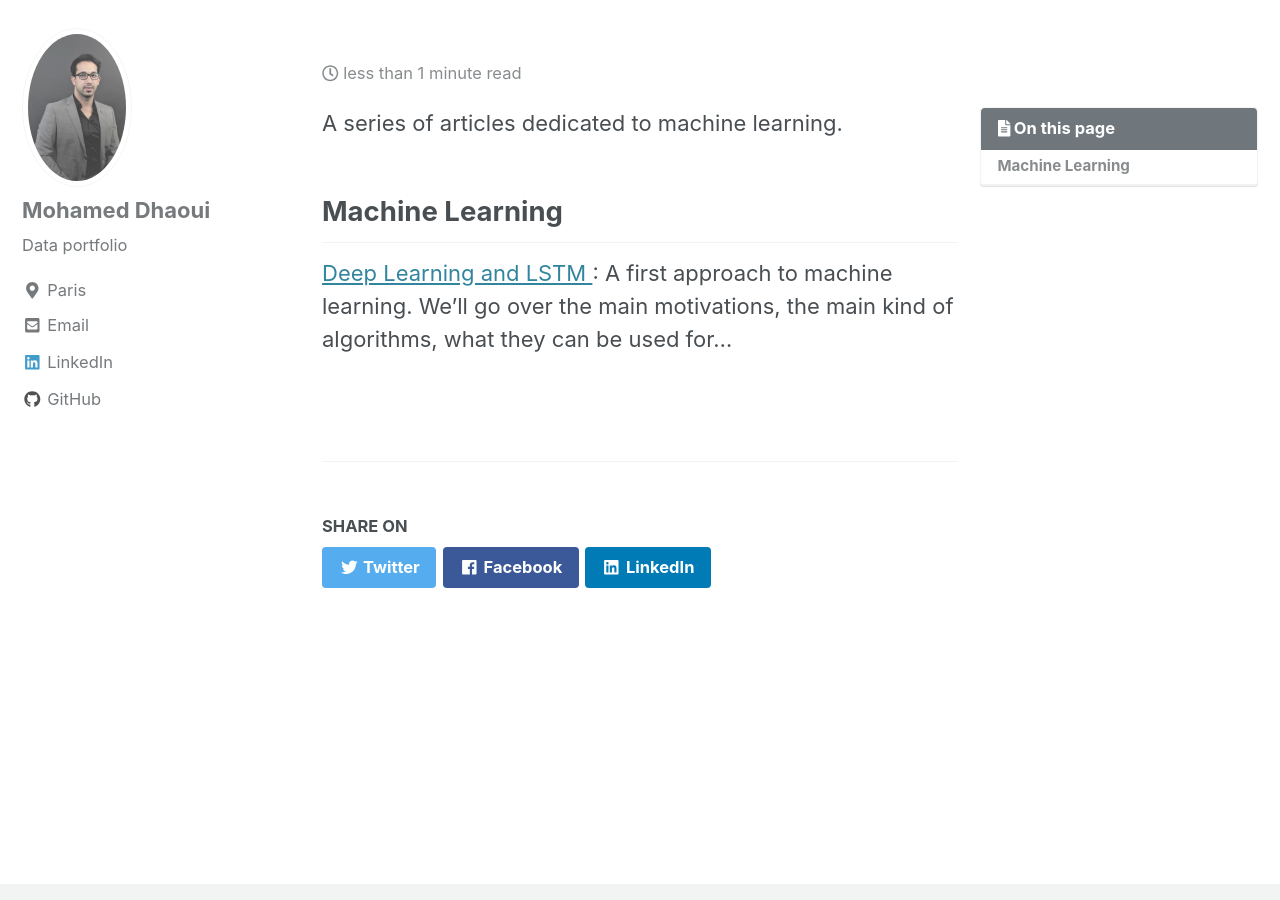
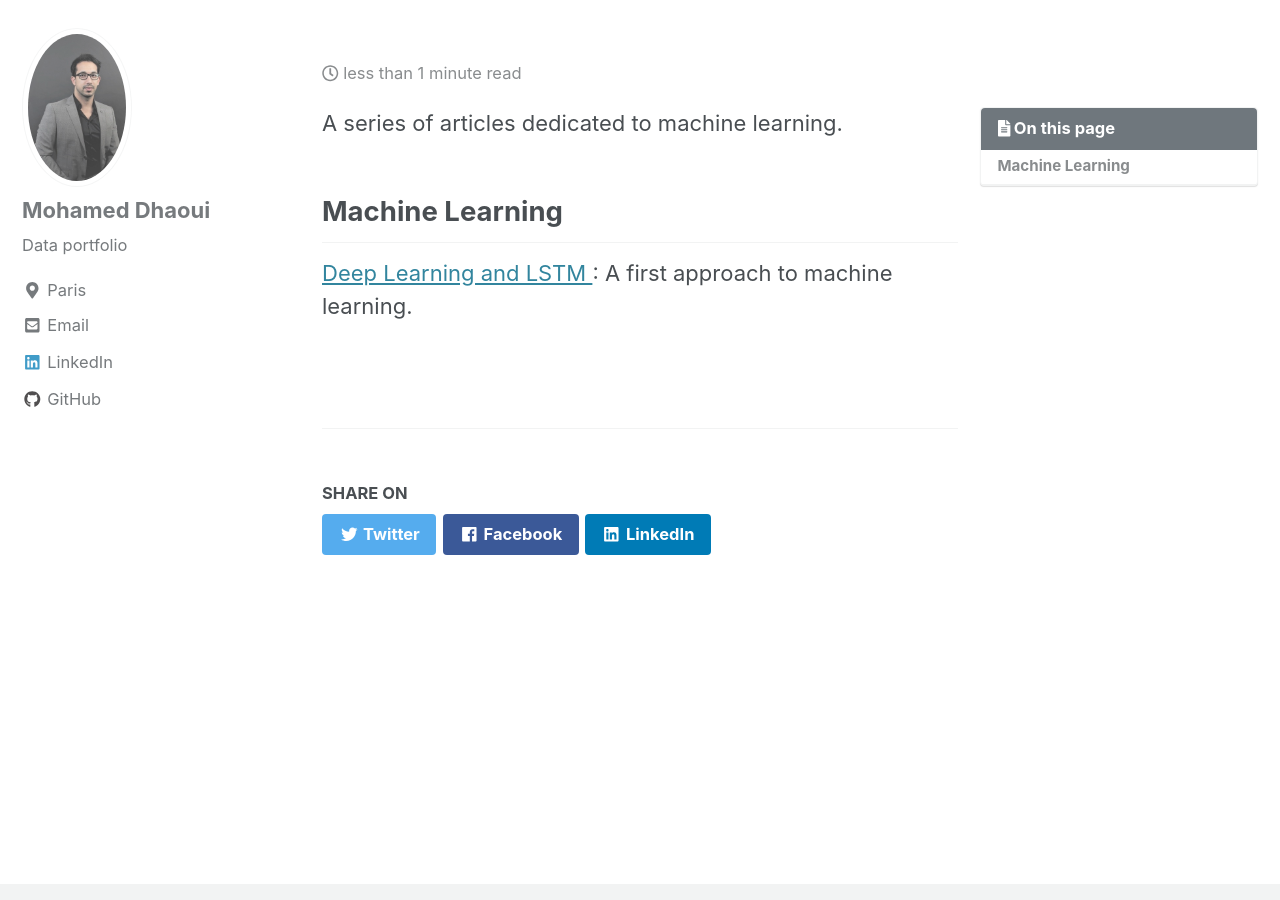
Before and after one commit to mohameddhaoui/mohameddhaoui.github.io, a Jekyll site: the page built from _pages/ml.md, in a window 1280 px wide and 900 px high, scrolled down 1087 px. Built offline with Jekyll 4.4.1, drawn with Linux system fonts in a browser that asks for light colours; cached includes are drawn as plain includes.

Commit message:
Update ml.md

```diff
--- a/_pages/ml.md
+++ b/_pages/ml.md
@@ -12,4 +12,4 @@ A series of articles dedicated to machine learning.
 
 ## Machine Learning
 
-[Deep Learning and LSTM ](https://mohameddhaoui.github.io/machinelearning/RNN/) : A first approach to machine learning. We'll go over the main motivations, the main kind of algorithms, what they can be used for...
+[Deep Learning and LSTM ](https://mohameddhaoui.github.io/machinelearning/LSTM/) : A first approach to machine learning.
```
